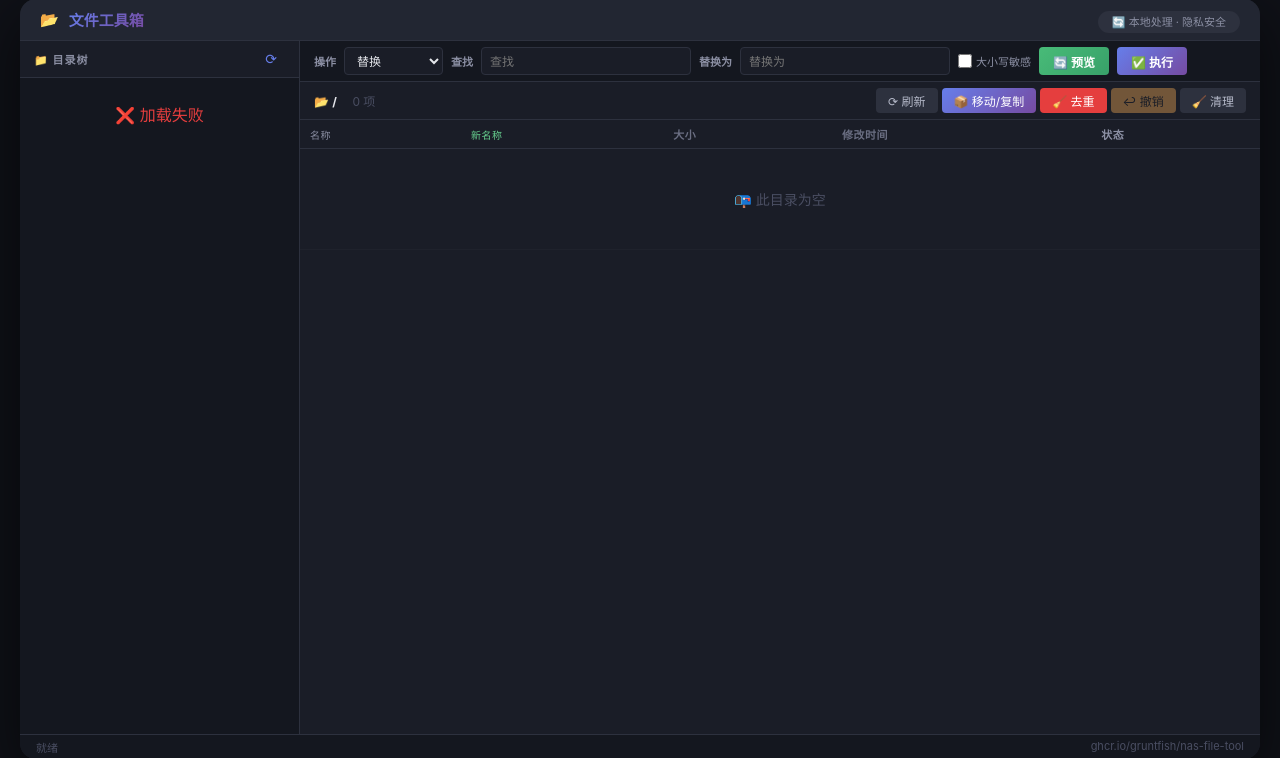
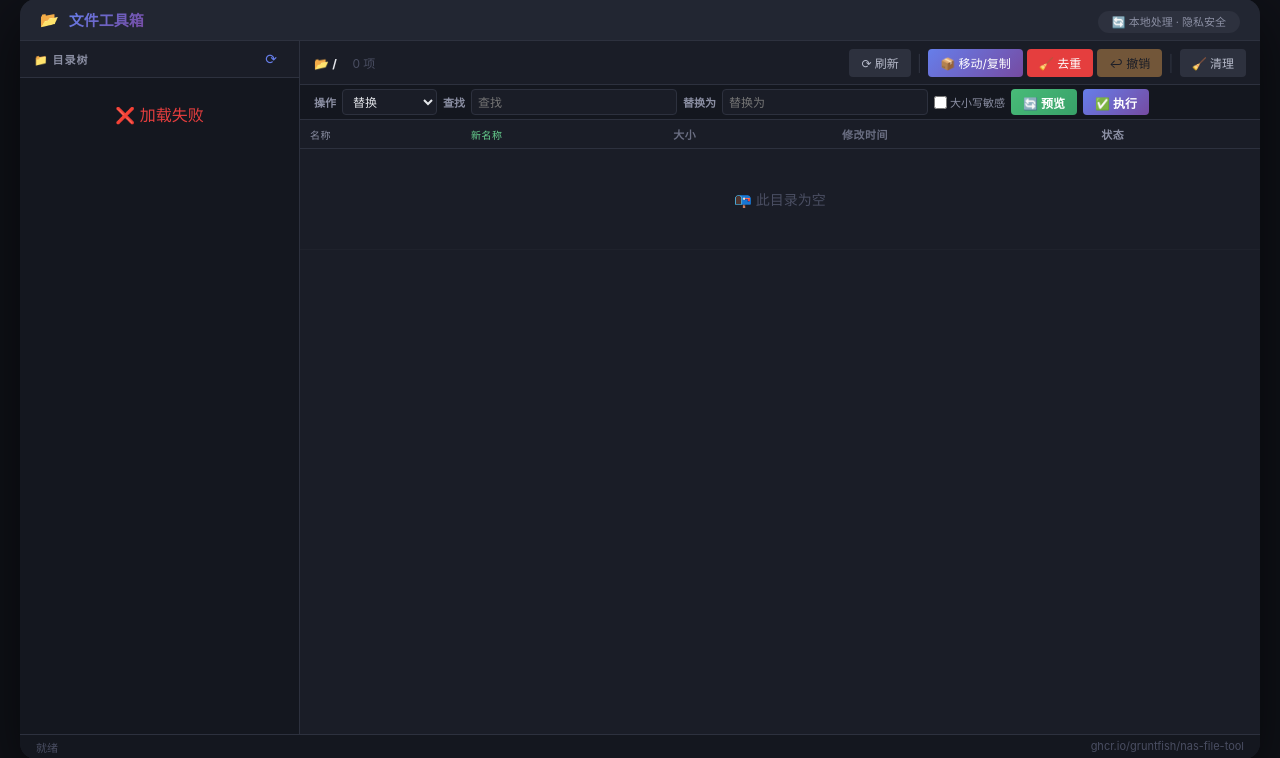
Before and after one commit to GruntFish/nas-file-tool, a Flask app: page / in a window 1280 px wide. Shown: the part 21-779 px from the top of the page. Run offline with Flask 3, Linux system fonts and the light colour scheme.

Commit message:
Update index.html

```diff
--- a/templates/index.html
+++ b/templates/index.html
@@ -31,32 +31,33 @@ body{font-family:-apple-system,BlinkMacSystemFont,'Segoe UI',Roboto,sans-serif;b
 .tree-children{padding-left:16px;overflow:hidden}
 .tree-children.collapsed{display:none}
 .content{flex:1;display:flex;flex-direction:column;overflow:hidden;min-width:0}
-.rename-bar{padding:6px 14px;background:#14171f;border-bottom:1px solid #2d313e;display:flex;flex-wrap:wrap;gap:4px 8px;align-items:center;flex-shrink:0}
-.rename-bar select,.rename-bar input{background:#1a1d27;border:1px solid #2d313e;border-radius:4px;color:#e4e6eb;padding:4px 8px;font-size:12px;outline:0;font-family:inherit;height:28px}
+.top-toolbar{padding:6px 14px;background:#1a1d27;border-bottom:1px solid #2d313e;display:flex;flex-wrap:wrap;gap:4px 8px;align-items:center;flex-shrink:0;min-height:44px}
+.top-toolbar .path-display{color:#8b8fa3;font-size:12px;flex:1;min-width:120px;overflow:hidden;text-overflow:ellipsis;white-space:nowrap;margin-right:8px}
+.top-toolbar .path-display strong{color:#e4e6eb}
+.top-toolbar .btn-group{display:flex;gap:4px;flex-wrap:wrap;align-items:center}
+.top-toolbar button{background:#2d313e;border:0;color:#b5b9c9;padding:4px 12px;border-radius:4px;font-size:12px;cursor:pointer;transition:all .15s;font-family:inherit;white-space:nowrap;height:28px}
+.top-toolbar button:hover:not(:disabled){background:#3d4150;color:#e4e6eb}
+.top-toolbar button.primary{background:linear-gradient(135deg,#667eea,#764ba2);color:#fff}
+.top-toolbar button.primary:hover:not(:disabled){opacity:.85}
+.top-toolbar button.danger{background:#e53e3e;color:#fff}
+.top-toolbar button.danger:hover:not(:disabled){opacity:.85}
+.top-toolbar button.undo-btn{background:#f6ad55;color:#1a1d27}
+.top-toolbar button.undo-btn:hover:not(:disabled){background:#ed8936}
+.top-toolbar button:disabled{opacity:.4;cursor:not-allowed}
+.top-toolbar .sep{color:#2d313e;font-size:16px;padding:0 2px;user-select:none}
+.rename-bar{padding:4px 14px;background:#14171f;border-bottom:1px solid #2d313e;display:flex;flex-wrap:wrap;gap:3px 6px;align-items:center;flex-shrink:0;min-height:34px}
+.rename-bar select,.rename-bar input{background:#1a1d27;border:1px solid #2d313e;border-radius:4px;color:#e4e6eb;padding:3px 6px;font-size:12px;outline:0;font-family:inherit;height:26px}
 .rename-bar select:focus,.rename-bar input:focus{border-color:#667eea}
-.rename-bar input[type=text]{min-width:80px}
-.rename-bar input[type=number]{width:50px}
-.rename-bar .btn{background:linear-gradient(135deg,#48bb78,#38a169);border:0;color:#fff;padding:4px 14px;border-radius:4px;font-size:12px;font-weight:600;cursor:pointer;font-family:inherit;height:28px}
+.rename-bar input[type=text]{min-width:70px}
+.rename-bar input[type=number]{width:45px}
+.rename-bar .label{color:#8b8fa3;font-size:11px;font-weight:600;white-space:nowrap}
+.rename-bar .checkbox-label{color:#8b8fa3;font-size:11px;display:flex;align-items:center;gap:3px}
+.rename-bar .checkbox-label input[type=checkbox]{accent-color:#667eea;width:13px;height:13px;margin:0}
+.rename-bar .btn{background:linear-gradient(135deg,#48bb78,#38a169);border:0;color:#fff;padding:3px 12px;border-radius:4px;font-size:12px;font-weight:600;cursor:pointer;font-family:inherit;height:26px}
 .rename-bar .btn:hover:not(:disabled){opacity:.85}
 .rename-bar .btn:disabled{opacity:.4;cursor:not-allowed}
 .rename-bar .btn-execute{background:linear-gradient(135deg,#667eea,#764ba2)}
 .rename-bar .btn-execute:hover:not(:disabled){opacity:.85}
-.rename-bar .label{color:#8b8fa3;font-size:11px;font-weight:600;white-space:nowrap}
-.rename-bar .checkbox-label{color:#8b8fa3;font-size:11px;display:flex;align-items:center;gap:4px}
-.rename-bar .checkbox-label input[type=checkbox]{accent-color:#667eea;width:14px;height:14px;margin:0}
-.toolbar{padding:6px 14px;background:#1a1d27;border-bottom:1px solid #2d313e;display:flex;flex-wrap:wrap;gap:4px;align-items:center;flex-shrink:0}
-.toolbar .path-display{color:#8b8fa3;font-size:12px;flex:1;min-width:120px;overflow:hidden;text-overflow:ellipsis;white-space:nowrap}
-.toolbar .path-display strong{color:#e4e6eb}
-.toolbar .actions{display:flex;gap:4px;flex-wrap:wrap}
-.toolbar .actions button{background:#2d313e;border:0;color:#b5b9c9;padding:4px 12px;border-radius:4px;font-size:12px;cursor:pointer;transition:all .15s;font-family:inherit;white-space:nowrap}
-.toolbar .actions button:hover:not(:disabled){background:#3d4150;color:#e4e6eb}
-.toolbar .actions button.primary{background:linear-gradient(135deg,#667eea,#764ba2);color:#fff}
-.toolbar .actions button.primary:hover:not(:disabled){opacity:.85}
-.toolbar .actions button.danger{background:#e53e3e;color:#fff}
-.toolbar .actions button.danger:hover:not(:disabled){opacity:.85}
-.toolbar .actions button:disabled{opacity:.4;cursor:not-allowed}
-.toolbar .actions button.undo-btn{background:#f6ad55;color:#1a1d27}
-.toolbar .actions button.undo-btn:hover:not(:disabled){background:#ed8936}
 .file-list-container{flex:1;overflow:auto;padding:0}
 .file-list-container::-webkit-scrollbar{width:6px;height:6px}
 .file-list-container::-webkit-scrollbar-track{background:#14171f}
@@ -77,7 +78,7 @@ body{font-family:-apple-system,BlinkMacSystemFont,'Segoe UI',Roboto,sans-serif;b
 .file-table .folder-row .name-col{color:#f0c94d}
 .file-table .empty-row td{padding:40px;text-align:center;color:#4a4e62;font-size:14px}
 .status-bar{padding:4px 16px;background:#14171f;border-top:1px solid #2d313e;display:flex;justify-content:space-between;font-size:11px;color:#4a4e62;flex-shrink:0}
-.log-area{max-height:100px;overflow-y:auto;background:#14171f;border-top:1px solid #2d313e;padding:4px 16px;font-family:'Courier New',monospace;font-size:11px;line-height:1.5;display:none;flex-shrink:0}
+.log-area{max-height:80px;overflow-y:auto;background:#14171f;border-top:1px solid #2d313e;padding:4px 16px;font-family:'Courier New',monospace;font-size:11px;line-height:1.5;display:none;flex-shrink:0}
 .log-area.show{display:block}
 .log-area .log-line{color:#8b8fa3;padding:1px 0}
 .log-area .log-line.success{color:#68d391}
@@ -123,7 +124,6 @@ body{font-family:-apple-system,BlinkMacSystemFont,'Segoe UI',Roboto,sans-serif;b
         <div class="header-actions"><span class="badge">🔄 本地处理 · 隐私安全</span></div>
     </div>
     <div class="main">
-        <!-- 左侧目录树 -->
         <div class="sidebar">
             <div class="sidebar-header">
                 📁 目录树
@@ -135,10 +135,22 @@ body{font-family:-apple-system,BlinkMacSystemFont,'Segoe UI',Roboto,sans-serif;b
                 </div>
             </div>
         </div>
-
-        <!-- 右侧内容 -->
         <div class="content">
-            <!-- 重命名规则栏 -->
+            <div class="top-toolbar">
+                <div class="path-display">
+                    📂 <strong id="currentPathDisplay">/</strong>
+                    <span id="fileCountDisplay" style="margin-left:12px;color:#4a4e62;">0 项</span>
+                </div>
+                <div class="btn-group">
+                    <button id="refreshBtn">⟳ 刷新</button>
+                    <span class="sep">|</span>
+                    <button id="moveCopyBtn" class="primary">📦 移动/复制</button>
+                    <button id="dedupBtn" class="danger">🧹 去重</button>
+                    <button id="undoBtn" class="undo-btn" disabled>↩ 撤销</button>
+                    <span class="sep">|</span>
+                    <button id="cleanupBtn">🧹 清理</button>
+                </div>
+            </div>
             <div class="rename-bar" id="renameBar">
                 <span class="label">操作</span>
                 <select id="renameAction">
@@ -157,14 +169,11 @@ body{font-family:-apple-system,BlinkMacSystemFont,'Segoe UI',Roboto,sans-serif;b
                     <option value="removepos">按位置删除</option>
                     <option value="date">添加日期</option>
                 </select>
-
                 <span id="findLabel" class="label">查找</span>
                 <input type="text" id="findText" placeholder="查找">
                 <span id="replaceLabel" class="label">替换为</span>
                 <input type="text" id="replaceText" placeholder="替换为">
                 <label class="checkbox-label"><input type="checkbox" id="caseSensitive"> 大小写敏感</label>
-
-                <!-- 编号参数 -->
                 <span id="numParams" style="display:none;">
                     <span class="label">起始</span>
                     <input type="number" id="startNum" value="1">
@@ -175,14 +184,10 @@ body{font-family:-apple-system,BlinkMacSystemFont,'Segoe UI',Roboto,sans-serif;b
                     <span class="label">位置</span>
                     <select id="numberPos"><option value="suffix">后缀</option><option value="prefix">前缀</option></select>
                 </span>
-
-                <!-- 扩展名参数 -->
                 <span id="extParams" style="display:none;">
                     <select id="extAction"><option value="change">更改</option><option value="add">添加</option><option value="remove">删除</option><option value="replace">替换</option></select>
                     <input type="text" id="extValue" placeholder="新扩展名">
                 </span>
-
-                <!-- 按位置删除参数 -->
                 <span id="removePosParams" style="display:none;">
                     <span class="label">起始</span>
                     <input type="number" id="removeStart" value="1">
@@ -190,34 +195,14 @@ body{font-family:-apple-system,BlinkMacSystemFont,'Segoe UI',Roboto,sans-serif;b
                     <input type="number" id="removeLen" value="1">
                     <label class="checkbox-label"><input type="checkbox" id="removeFromEnd"> 从末尾</label>
                 </span>
-
-                <!-- 日期参数 -->
                 <span id="dateParams" style="display:none;">
                     <select id="dateType"><option value="created">创建日期</option><option value="modified">修改日期</option><option value="custom">自定义</option></select>
                     <select id="dateFormat"><option value="YYYY-MM-DD">2024-01-15</option><option value="YYYYMMDD">20240115</option><option value="YYMMDD">240115</option></select>
                     <select id="datePos"><option value="prefix">前缀</option><option value="suffix">后缀</option></select>
                 </span>
-
                 <button class="btn" id="previewRenameBtn">🔄 预览</button>
                 <button class="btn btn-execute" id="executeRenameBtn">✅ 执行</button>
             </div>
-
-            <!-- 工具栏 -->
-            <div class="toolbar">
-                <div class="path-display">
-                    📂 <strong id="currentPathDisplay">/</strong>
-                    <span id="fileCountDisplay" style="margin-left:12px;color:#4a4e62;">0 项</span>
-                </div>
-                <div class="actions">
-                    <button id="refreshBtn">⟳ 刷新</button>
-                    <button id="moveCopyBtn" class="primary">📦 移动/复制</button>
-                    <button id="dedupBtn" class="danger">🧹 去重</button>
-                    <button id="undoBtn" class="undo-btn" disabled>↩ 撤销</button>
-                    <button id="cleanupBtn">🧹 清理</button>
-                </div>
-            </div>
-
-            <!-- 文件列表（无复选框） -->
             <div class="file-list-container" id="fileListContainer">
                 <table class="file-table">
                     <thead><tr>
@@ -232,7 +217,6 @@ body{font-family:-apple-system,BlinkMacSystemFont,'Segoe UI',Roboto,sans-serif;b
                     </tbody>
                 </table>
             </div>
-
             <div class="log-area" id="logArea"></div>
         </div>
     </div>
@@ -242,7 +226,6 @@ body{font-family:-apple-system,BlinkMacSystemFont,'Segoe UI',Roboto,sans-serif;b
     </div>
 </div>
 
-<!-- 重命名预览模态框 -->
 <div class="modal-overlay" id="renamePreviewModal">
     <div class="modal">
         <h2>🔄 重命名预览</h2>
@@ -254,7 +237,6 @@ body{font-family:-apple-system,BlinkMacSystemFont,'Segoe UI',Roboto,sans-serif;b
     </div>
 </div>
 
-<!-- 移动/复制模态框 -->
 <div class="modal-overlay" id="moveCopyModal">
     <div class="modal">
         <h2>📦 移动/复制文件</h2>
@@ -306,7 +288,6 @@ body{font-family:-apple-system,BlinkMacSystemFont,'Segoe UI',Roboto,sans-serif;b
     </div>
 </div>
 
-<!-- 去重模态框 -->
 <div class="modal-overlay" id="dedupModal">
     <div class="modal">
         <h2>🧹 文件去重</h2>
@@ -354,7 +335,6 @@ let renamePreview = {};
 let renameHistory = [];
 let fullTreeData = [];
 let pendingRenameFiles = [];
-let allSubdirs = [];
 
 const treeContainer = document.getElementById('treeContainer');
 const fileTableBody = document.getElementById('fileTableBody');
@@ -377,7 +357,6 @@ async function fetchFiles(path) { return apiCall('/api/files', { path }); }
 async function undoRename() { return apiCall('/api/undo', {}); }
 async function dedupFiles(data) { return apiCall('/api/dedup', data); }
 
-// ===== 收集所有子目录路径 =====
 function collectSubdirs(nodes, prefix) {
     let result = [];
     for (let node of nodes) {
@@ -392,13 +371,11 @@ function collectSubdirs(nodes, prefix) {
     return result;
 }
 
-// ===== 更新目标目录下拉框 =====
 function updateTargetSelect() {
     const select = document.getElementById('moveTargetSelect');
     const currentValue = select.value;
     select.innerHTML = '<option value="">📁 选择已有目录...</option>';
     const subdirs = collectSubdirs(fullTreeData, '');
-    allSubdirs = subdirs;
     subdirs.sort();
     for (let dir of subdirs) {
         const opt = document.createElement('option');
@@ -411,7 +388,6 @@ function updateTargetSelect() {
     }
 }
 
-// ===== 渲染目录树 =====
 function renderTree(nodes, container) {
     container.innerHTML = '';
     if (!nodes || nodes.length === 0) {
@@ -457,7 +433,6 @@ function renderTree(nodes, container) {
     });
 }
 
-// ===== 加载文件列表 =====
 async function loadFiles(path) {
     currentPath = path;
     currentPathDisplay.textContent = path;
@@ -470,7 +445,6 @@ async function loadFiles(path) {
         renderFiles(fileList);
         updateTreeHighlight(path);
         statusLeft.textContent = '📂 ' + path;
-        // 更新目标目录下拉框
         updateTargetSelect();
     } catch (err) {
         statusLeft.textContent = '❌ 加载失败: ' + err.message;
@@ -516,7 +490,6 @@ async function navigateTo(path) {
     await loadFiles(path);
 }
 
-// ===== 渲染文件列表（无复选框） =====
 function renderFiles(files) {
     const tbody = fileTableBody;
     tbody.innerHTML = '';
@@ -583,7 +556,6 @@ document.querySelectorAll('.modal-overlay').forEach(el => {
     el.addEventListener('click', function(e) { if (e.target === this) this.classList.remove('show'); });
 });
 
-// ===== 重命名操作切换显示参数 =====
 document.getElementById('renameAction').addEventListener('change', function() {
     const action = this.value;
     document.getElementById('findLabel').style.display = 'inline';
@@ -672,7 +644,6 @@ document.getElementById('renameAction').addEventListener('change', function() {
 });
 document.getElementById('renameAction').dispatchEvent(new Event('change'));
 
-// ===== 获取重命名参数 =====
 function getRenameParams() {
     const action = document.getElementById('renameAction').value;
     const params = { action };
@@ -720,7 +691,6 @@ function getRenameParams() {
     return params;
 }
 
-// ===== 获取当前目录所有文件路径 =====
 function getAllFilePaths() {
     const paths = [];
     for (let file of fileList) {
@@ -731,7 +701,6 @@ function getAllFilePaths() {
     return paths;
 }
 
-// ===== 预览重命名 =====
 document.getElementById('previewRenameBtn').addEventListener('click', async function() {
     const files = getAllFilePaths();
     if (files.length === 0) {
@@ -769,7 +738,6 @@ document.getElementById('previewRenameBtn').addEventListener('click', async func
     }
 });
 
-// ===== 确认执行重命名 =====
 document.getElementById('renamePreviewConfirmBtn').addEventListener('click', async function() {
     if (pendingRenameFiles.length === 0) return;
     closeModal('renamePreviewModal');
@@ -797,7 +765,6 @@ document.getElementById('renamePreviewConfirmBtn').addEventListener('click', asy
     }
 });
 
-// ===== 执行重命名（直接执行） =====
 document.getElementById('executeRenameBtn').addEventListener('click', async function() {
     const files = getAllFilePaths();
     if (files.length === 0) {
@@ -838,11 +805,9 @@ document.getElementById('executeRenameBtn').addEventListener('click', async func
     }
 });
 
-// ===== 刷新 =====
 document.getElementById('refreshBtn').addEventListener('click', function() { loadFiles(currentPath); });
 document.getElementById('refreshTreeBtn').addEventListener('click', function() { initTree(); });
 
-// ===== 撤销 =====
 document.getElementById('undoBtn').addEventListener('click', async function() {
     if (renameHistory.length === 0) return;
     try {
@@ -855,7 +820,6 @@ document.getElementById('undoBtn').addEventListener('click', async function() {
     } catch(e) { showLog('❌ ' + e.message, 'error'); }
 });
 
-// ===== 清理内存 =====
 document.getElementById('cleanupBtn').addEventListener('click', async function() {
     try {
         const res = await fetch('/api/cleanup', { method: 'POST' });
@@ -864,7 +828,6 @@ document.getElementById('cleanupBtn').addEventListener('click', async function()
     } catch(e) { showLog('❌ ' + e.message, 'error'); }
 });
 
-// ===== 移动/复制 =====
 document.getElementById('moveCopyBtn').addEventListener('click', function() {
     document.getElementById('moveSourcePath').textContent = currentPath;
     document.getElementById('moveTargetSelect').value = '';
@@ -873,12 +836,10 @@ document.getElementById('moveCopyBtn').addEventListener('click', function() {
     ['filterNameContains','filterNameNotContains','filterExtensions','filterExtNot','filterMinSize','filterMaxSize','filterDateAfter','filterDateBefore','filterRegex'].forEach(id => document.getElementById(id).value = '');
     document.getElementById('filterFileTypes').value = '';
     document.getElementById('filterPreview').style.display = 'none';
-    // 更新下拉框
     updateTargetSelect();
     openModal('moveCopyModal');
 });
 
-// ===== 获取过滤条件 =====
 function getFilters() {
     const filters = {};
     const v = (id) => document.getElementById(id).value.trim();
@@ -895,13 +856,11 @@ function getFilters() {
     return filters;
 }
 
-// ===== 移动/复制确认 =====
 document.getElementById('moveCopyConfirmBtn').addEventListener('click', async function() {
     const action = document.getElementById('moveCopyAction').value;
     let targetDir = document.getElementById('moveTargetSelect').value.trim();
     const inputDir = document.getElementById('moveTargetInput').value.trim();
 
-    // 如果输入框有内容，使用输入框（创建新目录）
     if (inputDir) {
         targetDir = inputDir;
     }
@@ -945,11 +904,11 @@ document.getElementById('moveCopyConfirmBtn').addEventListener('click', async fu
     }
 });
 
-// 过滤预览
 document.querySelectorAll('#moveCopyModal input, #moveCopyModal select').forEach(el => {
     el.addEventListener('input', previewFilter);
     el.addEventListener('change', previewFilter);
 });
+
 async function previewFilter() {
     const filters = getFilters();
     const files = getAllFilePaths();
@@ -965,7 +924,6 @@ async function previewFilter() {
     } catch(e) {}
 }
 
-// ===== 去重 =====
 document.getElementById('dedupBtn').addEventListener('click', function() {
     document.getElementById('dedupPreview').style.display = 'none';
     openModal('dedupModal');
@@ -990,7 +948,6 @@ document.getElementById('dedupConfirmBtn').addEventListener('click', async funct
     } catch(e) { showLog('❌ ' + e.message, 'error'); }
 });
 
-// ===== 初始化 =====
 initTree();
 </script>
 </body>
```
